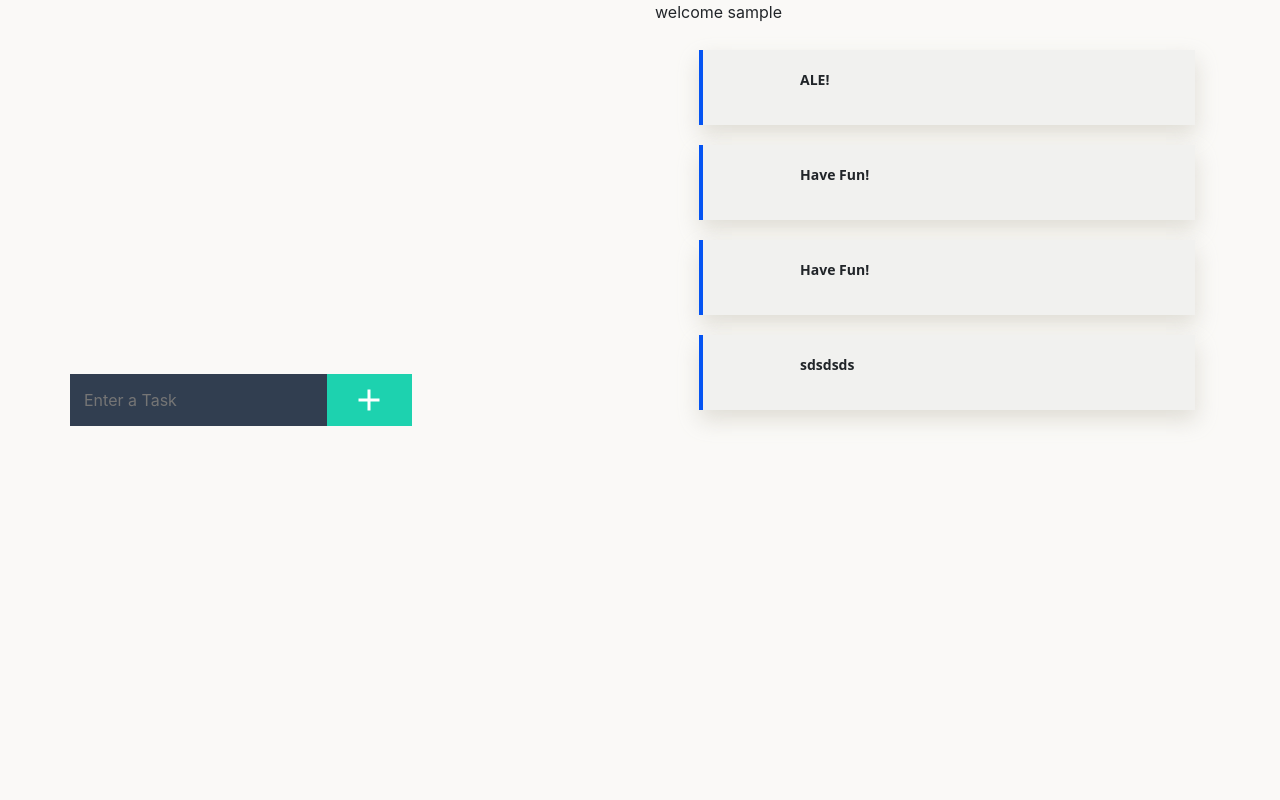
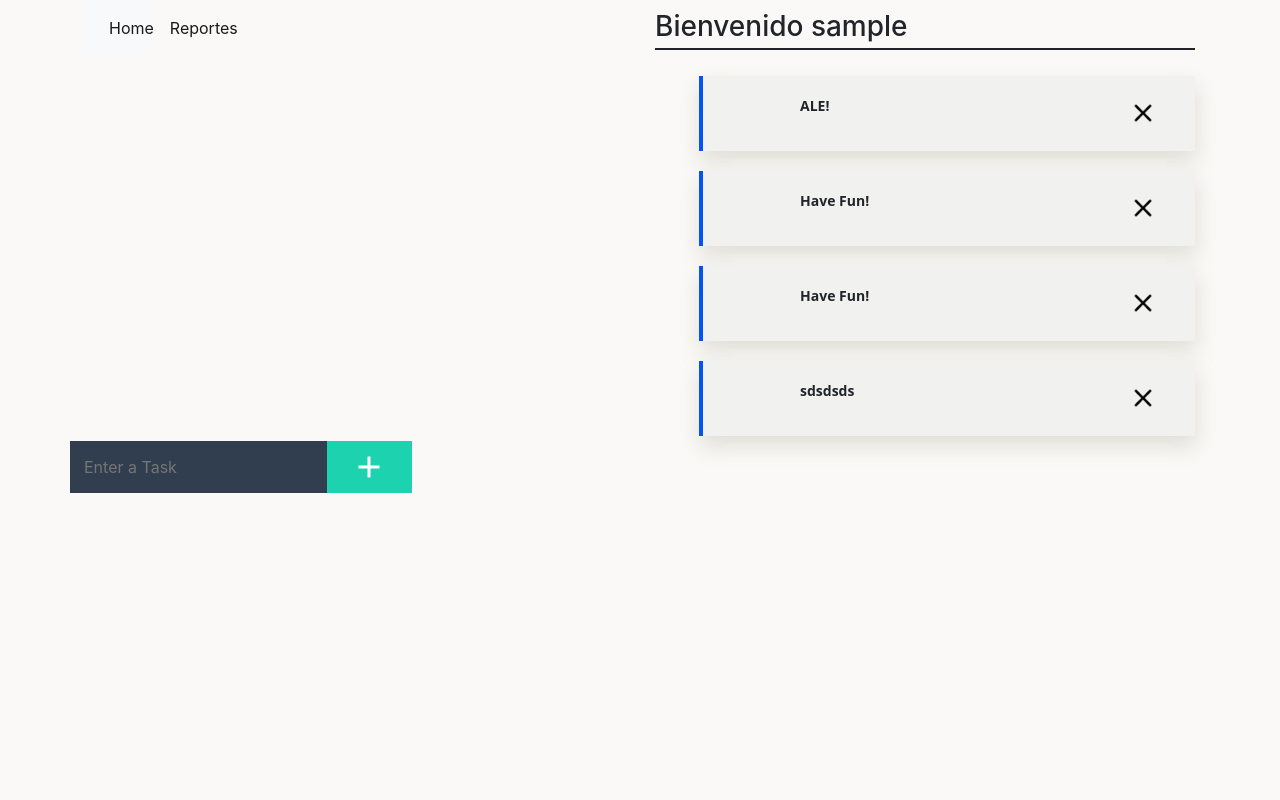
Before and after one commit to diegobeltran97/todo-php, a PHP site: page /todo/home.php in a window 1280 px wide. Run offline with PHP 8.4, Linux system fonts and the light colour scheme; the visitor is signed in with stand-in values (Sample User, id 1); data comes from the database, SQL or seed files in the repository.

Commit message:
missing the reports

```diff
--- a/class/todos.php
+++ b/class/todos.php
@@ -19,7 +19,7 @@ class Todos extends modeloCredencialesBD
 
         if($consulta){
             return $resultado;
-            $this->_db->close();
+            // $this->_db->close();
         } else {
             echo $this->_db->error;
         }
@@ -35,8 +35,8 @@ class Todos extends modeloCredencialesBD
         $resultado=$consulta->fetch_all(MYSQLI_ASSOC);
             if($resultado){
                 return $resultado;
-                $resultado->close();
-                $this->_db->close();
+
+                // $this->_db->close();
             }
     }
 
@@ -58,7 +58,7 @@ class Todos extends modeloCredencialesBD
 
         $actualiza= $this->_db->query($SQL);
         if($actualiza) {
-              $this->_db->close();
+            //   $this->_db->close();
         } else {
            echo $this->_db->error;
         }
--- a/css/home.css
+++ b/css/home.css
@@ -17,10 +17,7 @@
 
 .todo-list a img {
     display: block;
-    background-color: #4C75A1;
-    border-radius: 50%;
     color: #fff;
-    opacity: 0;
 
 }
 .todo-list a img:hover {
@@ -51,3 +48,11 @@ button.add {
     padding: 14px;
     color: #fff;
 }
+.title {
+    margin-top: 10px;
+    border-bottom: 2px solid;
+    padding-bottom: 4px;
+}
+.message {
+    position: absolute;
+}
--- a/js/index.js
+++ b/js/index.js
@@ -10,9 +10,10 @@ function addItem() {
         url: "../todo/addItem.php",
     })
     .done(function( data, textStatus, jqXHR ) {
-
-      $('.list-items').append(data);
-    //   $(".todo-list").show('slow', "linear");
+    console.log(data);
+     $('.message').remove();
+      $('ul.list-items').append(data);
+      $(".todo-list").show('slow', "linear");
     })
     .fail(function( jqXHR, textStatus, errorThrown ) {
         console.log( "La solicitud a fallado: " +  textStatus);
@@ -21,13 +22,12 @@ function addItem() {
 
 
 function deleteItem(e){
-    var target = e.target || e.srcElement;
+    var target = e.target;
     var item =  target.parentElement.parentElement;
-    var userId = item.getAttribute("userid");
     var iditem = item.getAttribute("iditem");
     var itemToDelete;
 
-
+   console.log(target.parentElement.parentElement);
     $.ajax({
         data: { "iditem" : iditem},
         type: "POST",
@@ -41,16 +41,14 @@ function deleteItem(e){
             console.log(  a, b );
            if(  a == b ) {
                itemToDelete =  $(this);
+
+        // itemToDelete.remove();
            }
-       } )
-    //    itemToDelete.animate({ width: "0px" } , "slow", "linear", function() {
-    //             itemToDelete.remove();
-    //     } );
+       })
 
-        itemToDelete.remove();
-
-
-
+        itemToDelete.animate({ width: "0px" } , "slow", "linear", function() {
+                itemToDelete.remove();
+         } );
 
     })
     .fail(function( jqXHR, textStatus, errorThrown ) {
--- a/todo/home.php
+++ b/todo/home.php
@@ -23,33 +23,55 @@ if ($_SESSION['islogged'] == false){
 </head>
 <body>
 <div style="background: rgb(250,249,247);">
-    <div class="container ">
+    <div class="container">
+
+
         <div class="row tasks">
-            <div class="col-6  d-flex align-items-center">
+
+
+            <div class="col-6">
+                <div class="row d-flex flex-column" style="height:100vh;">
+
+                    <div class="col-2">
+                    <nav class="navbar navbar-expand-lg navbar-light bg-light">
+                        <div class="collapse navbar-collapse" id="navbarNavAltMarkup">
+
+                            <div class="navbar-nav">
+                                <a class="nav-item nav-link active" href="home.php">Home </a>
+                                <a class="nav-item nav-link active" href="./reportes.php">Reportes </a>
+                            </div>
+                        </div>
+                    </nav>
+                    </div>
+
+                    <div class="col-10 d-flex align-items-center">
 
                         <div class="row">
-
                            <input class="col-9" type="text" name="" id="txt_item" placeholder="Enter a Task">
+                          <button class="add col-3" onclick="addItem()" >
+                          <img src="../img/add.png" alt=""></button>
+                        </div>
 
 
-                   <button class="add col-3" onclick="addItem()" >
-                <img src="../img/add.png" alt=""></button>
+                    </div>
 
 
 
                 </div>
+            </div>
 
-            </div>
             <div class="col-6 list-item">
              <?php
-                echo "welcome " .  $_SESSION["username"];
+                print "<h3 class='title'> Bienvenido " .  $_SESSION["username"] . "</h3>";
                 $obj_todos = new Todos();
                 $items = $obj_todos->getTodoItems( $_SESSION["user_id"]);
                 $nfilas=count($items);
 
-                if ( $nfilas > 0 ) {
+
                 echo "<div class='js-items'>";
                 echo "<ul class='list-items' >";
+                if ( $nfilas > 0 ) {
+
                     foreach($items as $resultado) {
                         ?>
                         <li class="row todo-list"  idItem=" <?php echo $resultado['id']; ?>"  >
@@ -60,16 +82,18 @@ if ($_SESSION['islogged'] == false){
                                <p class="description"> <?php echo $resultado['todo_item']; ?> </p>
                            </div>
                            <div class="col-2  d-flex align-items-center detele-item" userid=" <?php echo $_SESSION['user_id'];  ?>"  idItem=" <?php echo $resultado['id']; ?>"  >
-                               <a href="#" onclick="deleteItem(event)"><img src="../img/check2.png" alt=""></a>
+                               <a href="#" onclick="deleteItem(event)"><img src="../img/close.png" alt="" width="30px"></a>
                            </div>
 
                         </li>
 
                    <?php }
                      echo "</ul>";
+
                      echo "</div>";
                 } else {
-                    echo "no hay tareas aún";
+
+                    echo "<div class='message'> <h6> Aún no hay tareas Disponibles  </h6> </div>";
                 }
 
            ?>
```
Also changed, not shown: todo/addItem.php (+5 -3 lines), img/close.png (added), img/delete.png (added), 2 other files. Lines whose indentation alone changed are shown as unchanged.
